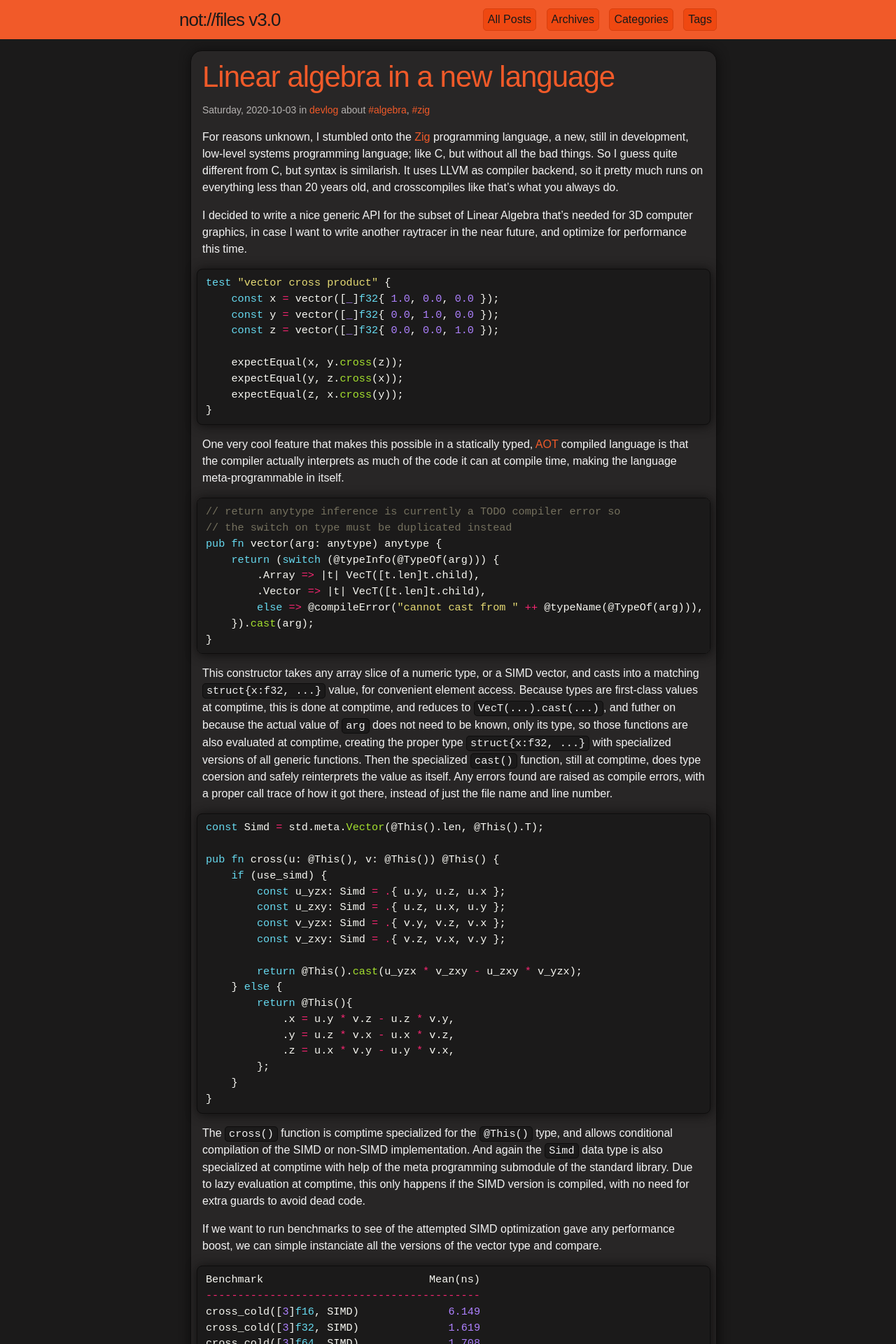
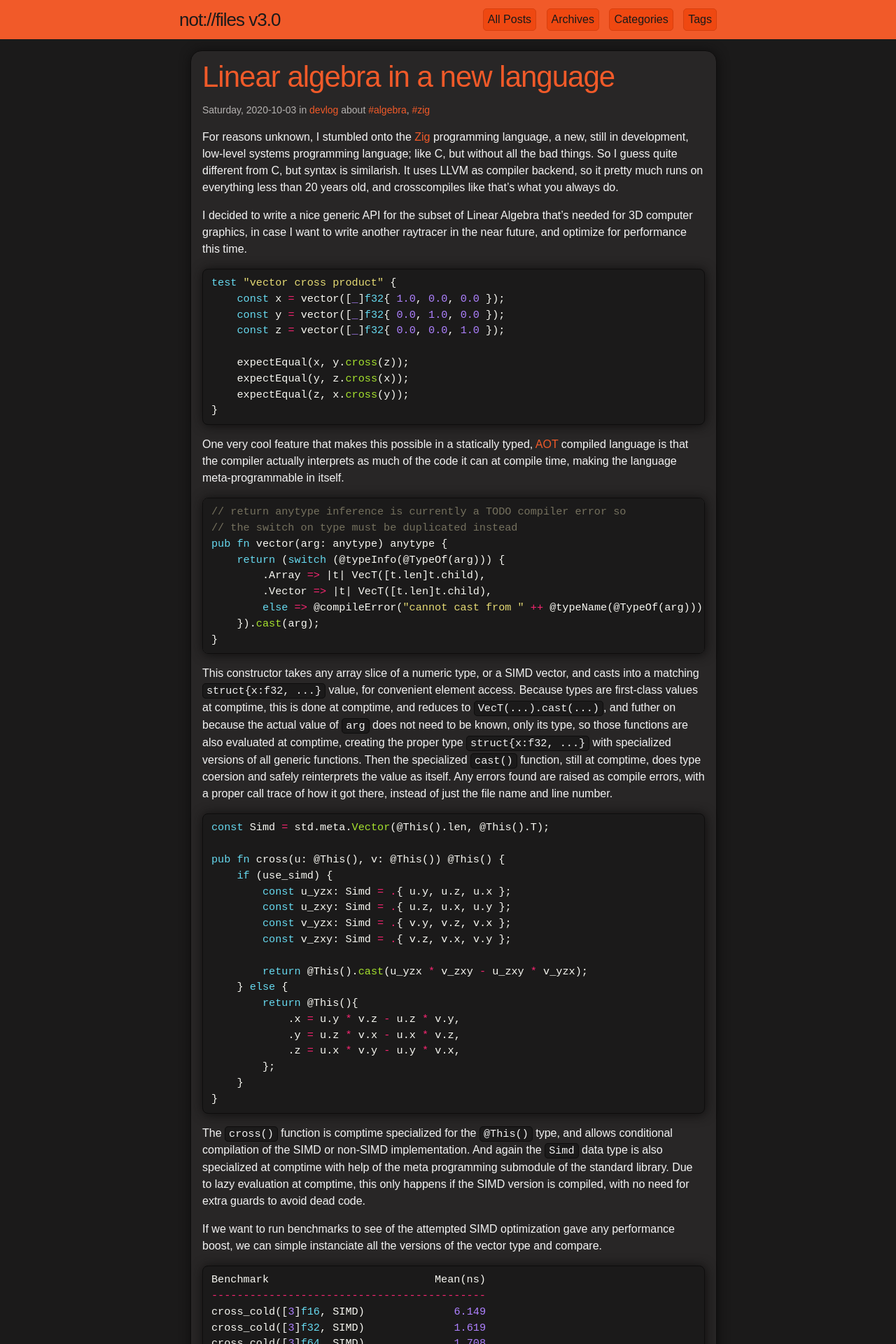
Before and after one commit to notCalle/notcalle.github.io, a Jekyll site: the page built from index.html, in a window 1280 px wide. Shown: the top 1920 px of the page at 70% size. Built offline with Jekyll 4.4.1, drawn with Linux system fonts in a browser that asks for light colours.

Commit message:
Drop strange negative margin for code blocks

```diff
--- a/_sass/_syntax-highlighting.scss
+++ b/_sass/_syntax-highlighting.scss
@@ -9,8 +9,6 @@
     background-color: $background-color;
     border: 1px solid $background-color-dark;
     border-radius: $spacing-unit/2;
-    margin-left: -$spacing-unit/2;
-    margin-right: -$spacing-unit/2;
     box-shadow: 1px 1px $spacing-unit $background-color-dark;
 
     @include media-query($on-palm) {
```
